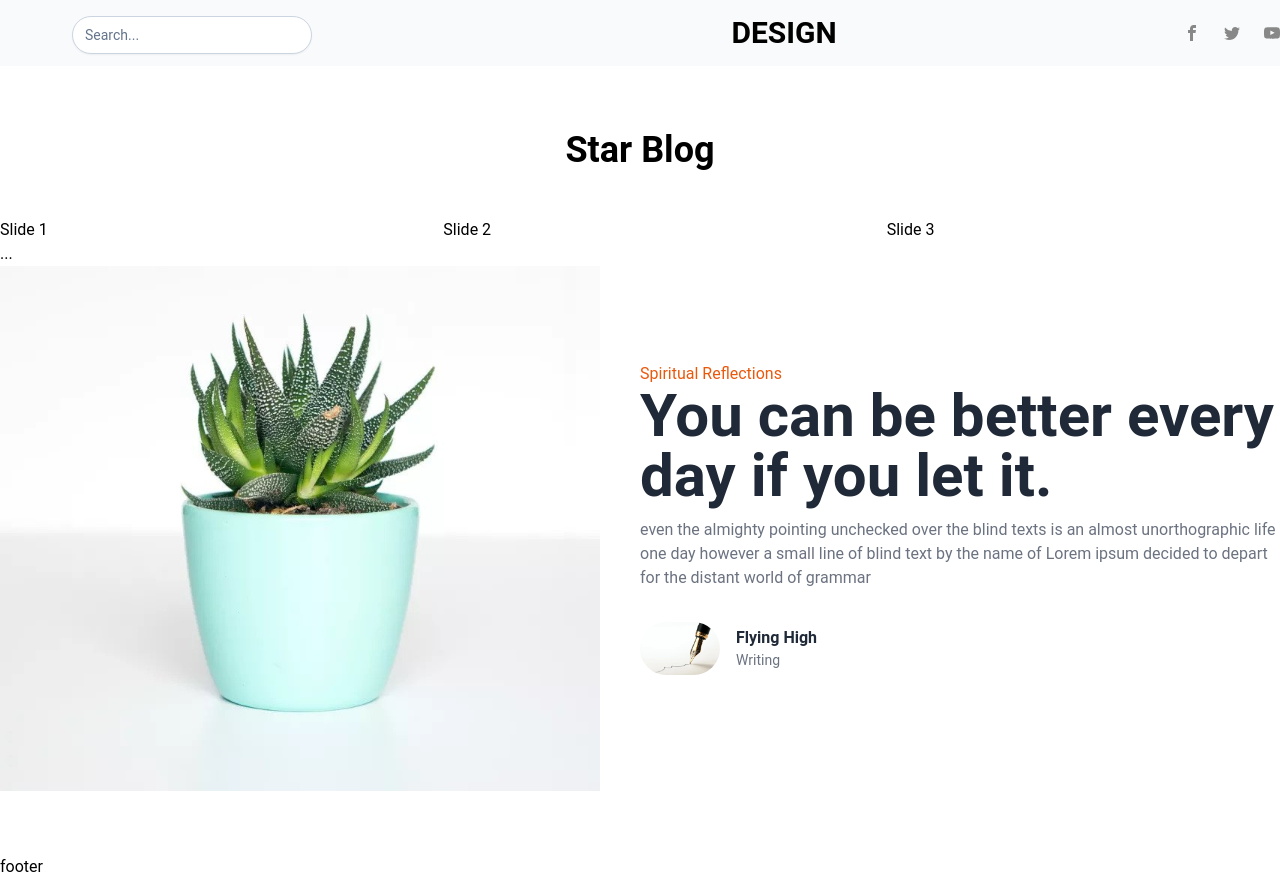
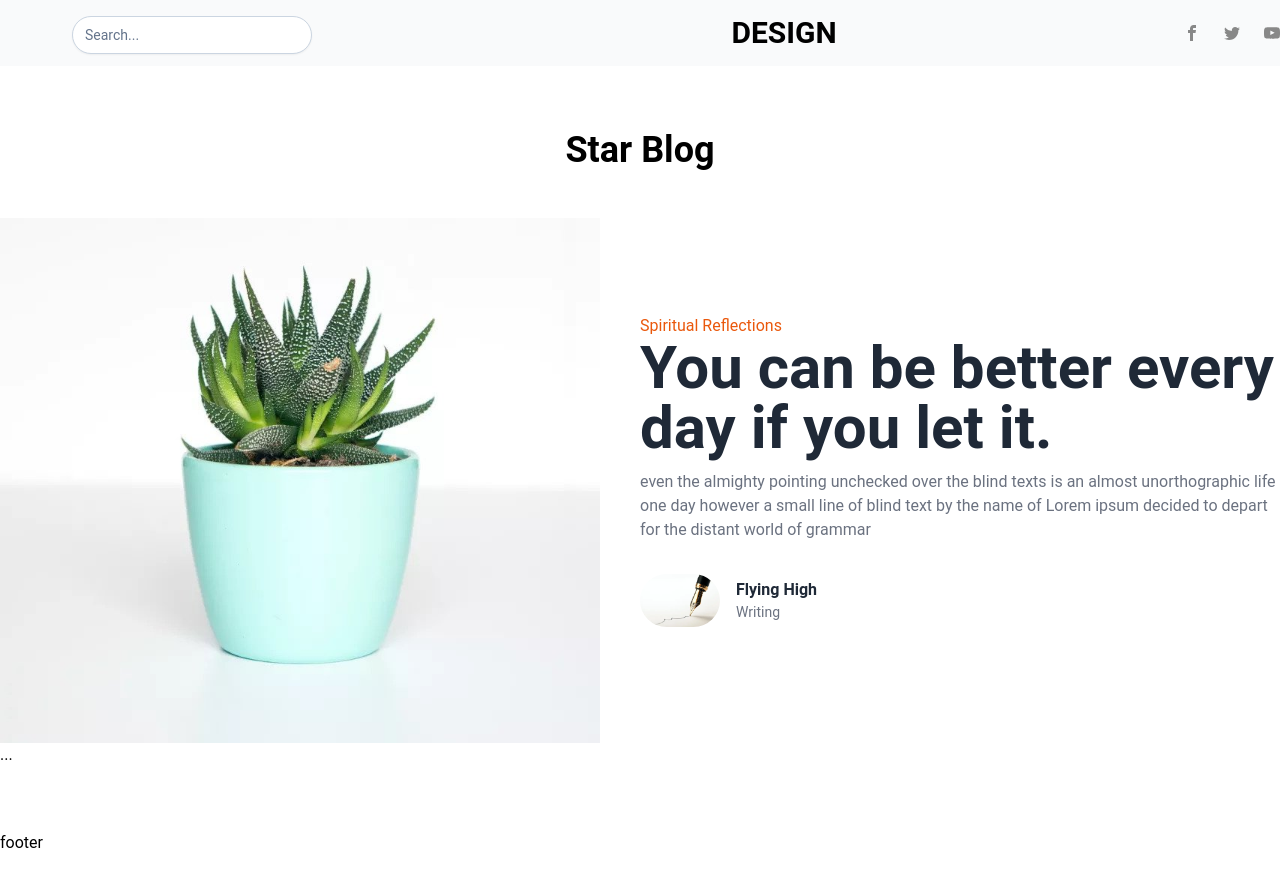
Before and after one commit to iSantanaaH/blog-star-guide, a Next.js app in the folder front-end_next/: page / in a window 1280 px wide. After the commit the page ends 855 px from the top, so only its background shows below. Built offline with nearby package versions, Linux system fonts and the light colour scheme.

Commit message:
add slides swipers

```diff
--- a/front-end_next/app/Components/Section1/section1.tsx
+++ b/front-end_next/app/Components/Section1/section1.tsx
@@ -4,6 +4,7 @@ import Link from 'next/link';
 import Author from '../Child/author';
 import { Swiper, SwiperSlide } from 'swiper/react';
 import 'swiper/css';
+import { log } from 'console';
 
 const section1 = () => {
 
@@ -19,18 +20,19 @@ const section1 = () => {
 
                 <Swiper
                     spaceBetween={50}
-                    slidesPerView={3}
+                    slidesPerView={1}
                     onSlideChange={() => console.log('slide change')}
                     onSwiper={(swiper) => console.log(swiper)}
                 >
-                    <SwiperSlide>Slide 1</SwiperSlide>
-                    <SwiperSlide>Slide 2</SwiperSlide>
-                    <SwiperSlide>Slide 3</SwiperSlide>
-                    <SwiperSlide>Slide 4</SwiperSlide>
+                    <SwiperSlide>{ Slide() }</SwiperSlide>
+                    <SwiperSlide>{ Slide() }</SwiperSlide>
+                    <SwiperSlide>{ Slide() }</SwiperSlide>
+                    <SwiperSlide>{ Slide() }</SwiperSlide>
+                    <SwiperSlide>{ Slide() }</SwiperSlide>
                     ...
                 </Swiper>
 
-                { Slide() }
+
             </div>
         </section>
     )
```
